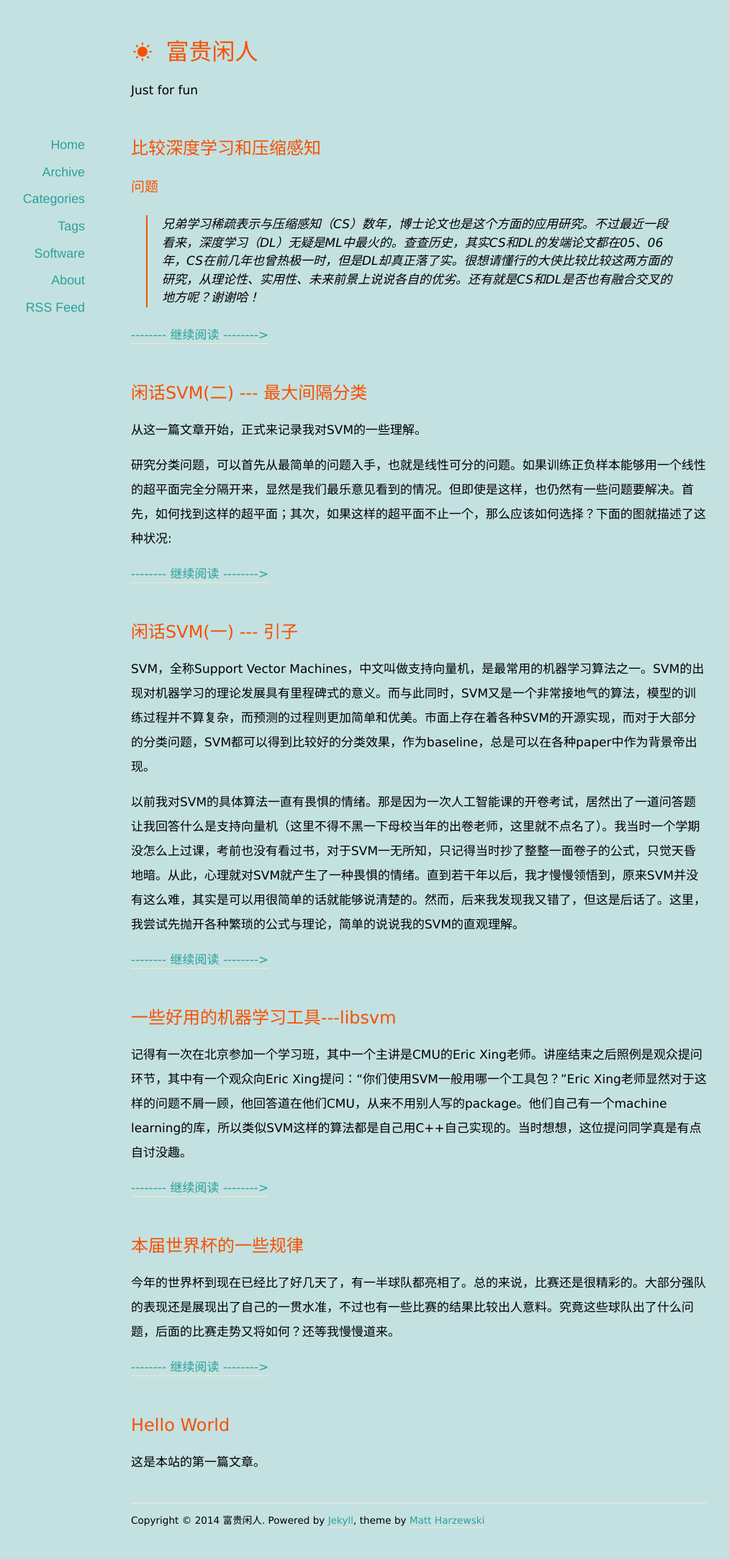
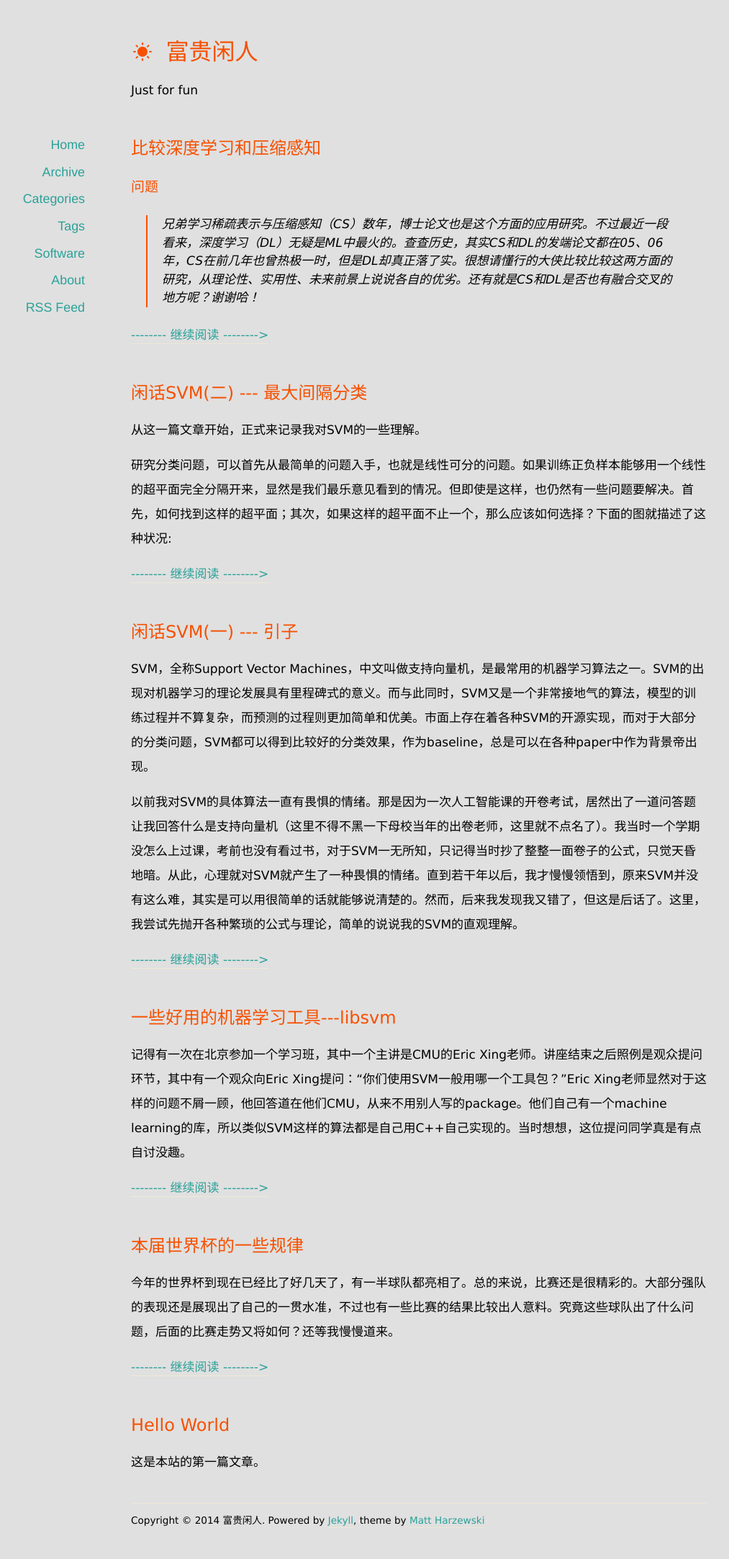
Before and after one commit to orangeprince/orangeprince.github.io, a Jekyll site: the page built from index.html, in a window 1280 px wide. Shown: the whole page at 72% size, without its empty margins (58-1071 px from the left). Built offline with Jekyll 4.4.1, drawn with Linux system fonts in a browser that asks for light colours; nearby versions of some CDN libraries; the list of posts is cut into pages by our own code; comment, search, counter and statistics services are not loaded.

Commit message:
modified:   assets/css/colors-light.css

```diff
--- a/assets/css/colors-light.css
+++ b/assets/css/colors-light.css
@@ -1,5 +1,5 @@
 html, body {
-	background-color: #C4E1E1;
+	background-color:#E0E0E0;
 	/*color: #839496;***/
 }
 
```
